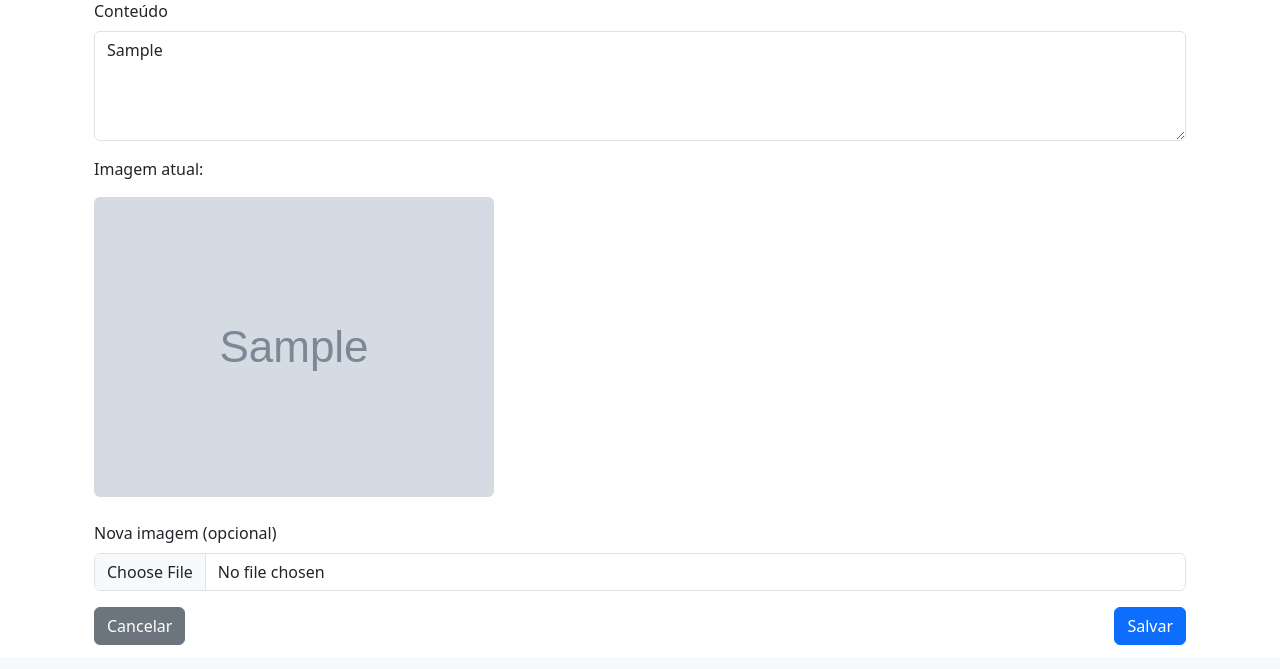
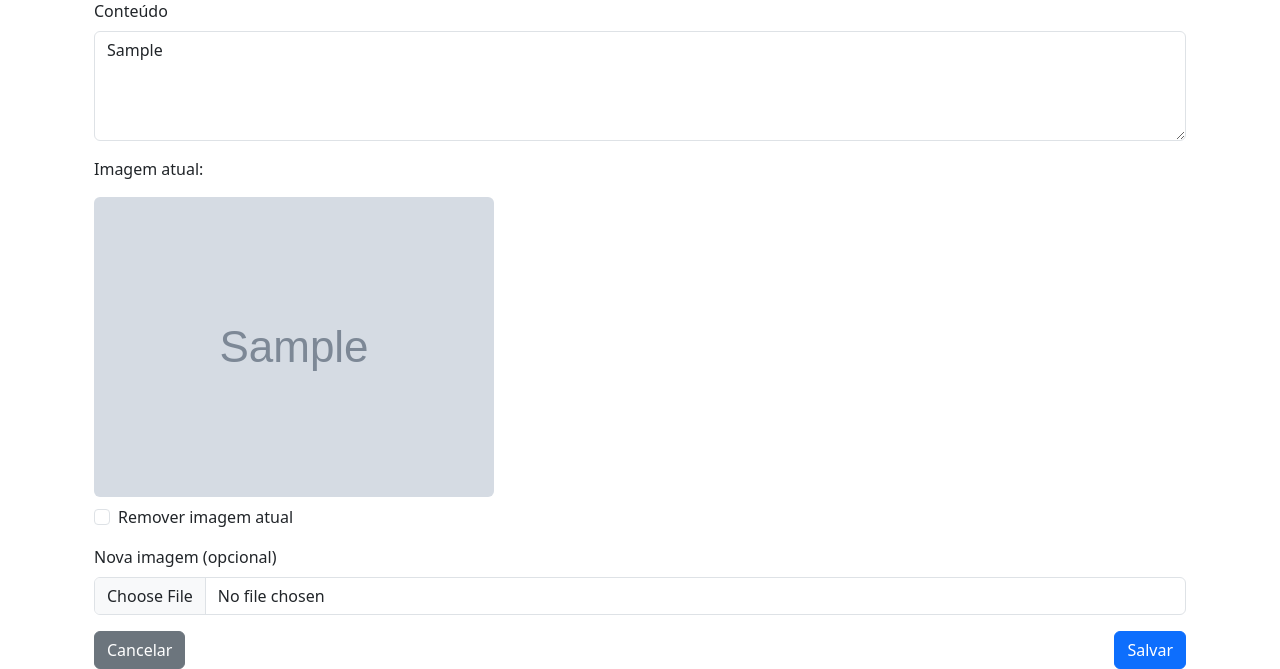
Before and after one commit to GabrielViniciusLCM/Mini-Twitter2, a Django app: page /editar/1/ in a window 1280 px wide. Shown: the part 143-812 px from the top of the page. Before the commit the page ends 788 px from the top, so only its background shows below. Run offline with Django 5.2, Linux system fonts and the light colour scheme; a user stored in the database is signed in; tables that the repository leaves empty hold one stand-in row (values such as "Sample post"); grey boxes marked "Sample" are stand-in pictures.

Commit message:
feat: remocao de imagem e pre visualizacao

```diff
--- a/mini_twitter/core/views.py
+++ b/mini_twitter/core/views.py
@@ -102,11 +102,17 @@ def editar_post(request, post_id):
     if request.method == 'POST':
         novo_texto = request.POST.get('conteudo', '').strip()
         nova_imagem = request.FILES.get('imagem')
+        remover_imagem = request.POST.get('remover_imagem')
 
         if novo_texto:
             post.conteudo = novo_texto
-            if nova_imagem:
-                post.imagem = nova_imagem  # substitui imagem existente, se houver
+
+            if remover_imagem:
+                post.imagem.delete(save=False)
+                post.imagem = None
+            elif nova_imagem:
+                post.imagem = nova_imagem
+
             post.save()
             return redirect('perfil_usuario', post.autor.id)
         else:
--- a/mini_twitter/templates/posts/editar_post.html
+++ b/mini_twitter/templates/posts/editar_post.html
@@ -24,12 +24,22 @@
         <div class="mb-3">
           <p>Imagem atual:</p>
           <img src="{{ post.imagem.url }}" alt="Imagem do post" class="img-fluid mb-2 rounded" style="max-height: 300px;">
+          <div class="form-check">
+            <input class="form-check-input" type="checkbox" name="remover_imagem" id="remover_imagem">
+            <label class="form-check-label" for="remover_imagem">
+              Remover imagem atual
+            </label>
+          </div>
         </div>
       {% endif %}
 
       <div class="mb-3">
         <label for="imagem" class="form-label">Nova imagem (opcional)</label>
-        <input type="file" name="imagem" id="imagem" accept="image/*" class="form-control">
+        <input type="file" name="imagem" id="imagem" accept="image/*" class="form-control" onchange="previewImagem(event)">
+        <div id="preview-container" class="mt-3" style="display: none;">
+          <p>Pré-visualização:</p>
+          <img id="preview" class="img-fluid rounded" style="max-height: 300px;" />
+        </div>
       </div>
 
       <div class="d-flex justify-content-between">
@@ -38,4 +48,24 @@
       </div>
     </form>
   </div>
+
+  <script>
+    function previewImagem(event) {
+      const input = event.target;
+      const preview = document.getElementById('preview');
+      const container = document.getElementById('preview-container');
+
+      if (input.files && input.files[0]) {
+        const reader = new FileReader();
+        reader.onload = function (e) {
+          preview.src = e.target.result;
+          container.style.display = 'block';
+        };
+        reader.readAsDataURL(input.files[0]);
+      } else {
+        preview.src = '';
+        container.style.display = 'none';
+      }
+    }
+  </script>
 {% endblock %}
```
Also changed, not shown: mini_twitter/templates/posts/criar_post.html (+50 -6 lines).
